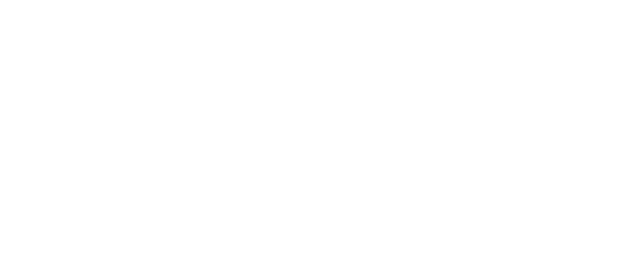
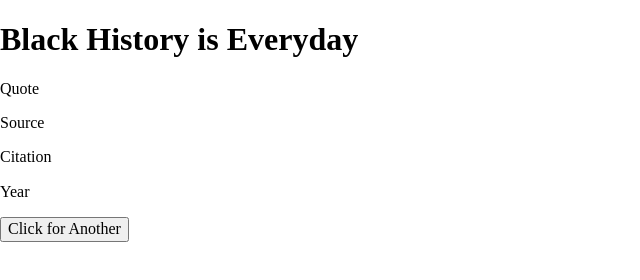
Before and after one commit to brianjeball/Black-History-Site, a plain HTML site: page index.html in a window 1280 px wide. Shown: the whole page, without its empty margins (0-640 px from the left). Drawn offline with nearby package versions, Linux system fonts and the light colour scheme.

Commit message:
Quotes Section update
<img> needed

```diff
--- a/index.html
+++ b/index.html
@@ -10,16 +10,38 @@
     <body>
 
         <header>
-
+            <div class="header-inner-container">
+                <div class="header-text-container">
+                    <h1>Black History is Everyday</h1>
+                </div>
+            </div>
         </header>
 
-        <div>
+        <div class="quotes-inner-container">
+
+            <div class="quote-button-container">
+                <div id="quoteBox" class="quotes-container">
+                    <p class="quote">Quote</p>
+                    <p class="source">Source</p>
+                        <p class="citation">Citation</p>
+                        <p class="year">Year</p>
+                </div>
+
+                <button id="loadQuote" class="button">Click for Another</button>
+            </div>
+
+            <div>
+                <img src="">
+            </div>
+
+        </div>
+
+        <div id="peopleBox">
 
         </div>
 
 
 
-                <!-- Add your JS here -->
                 <script src="js/jquery-3.3.1.min.js"></script>
                 <script src="https://ajax.googleapis.com/ajax/libs/jquery/3.2.1/jquery.min.js"></script>
                 <script src="js/scripts.js"></script>
```
